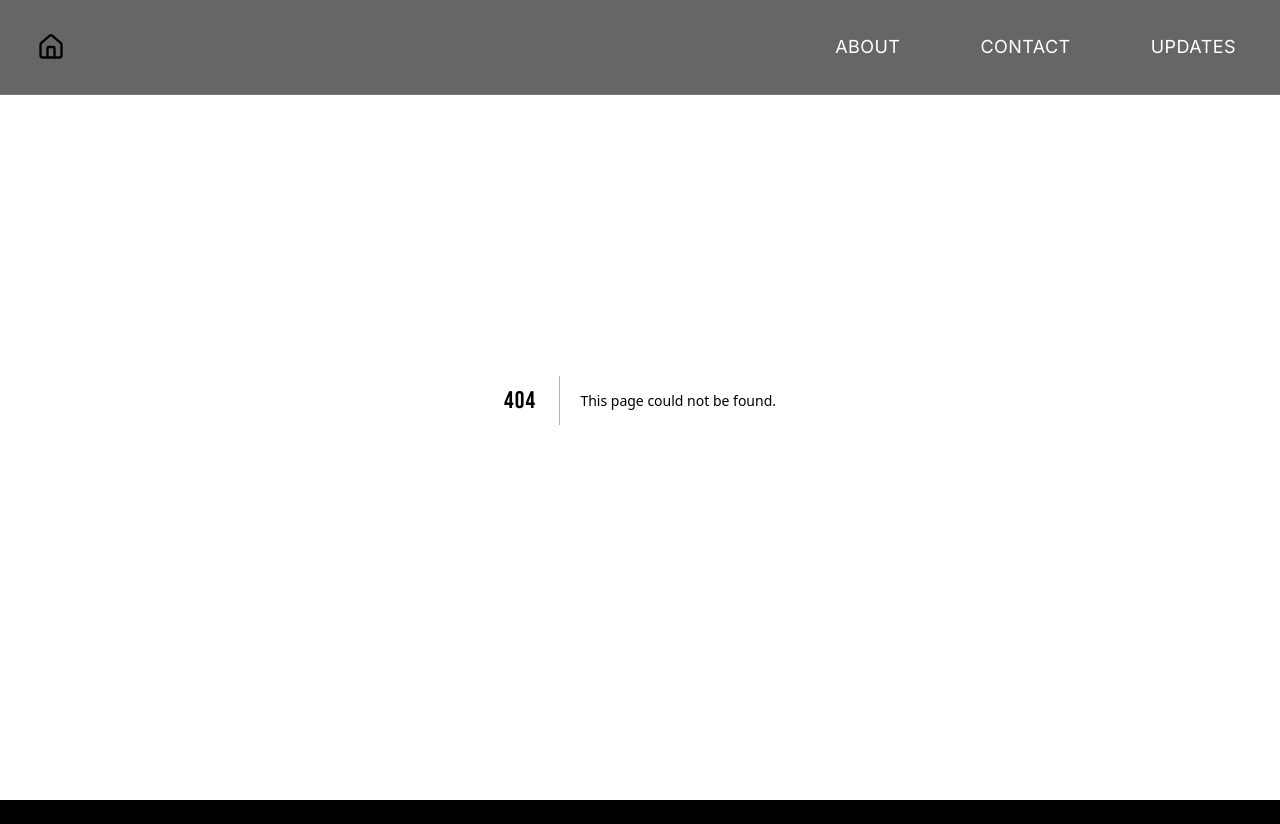
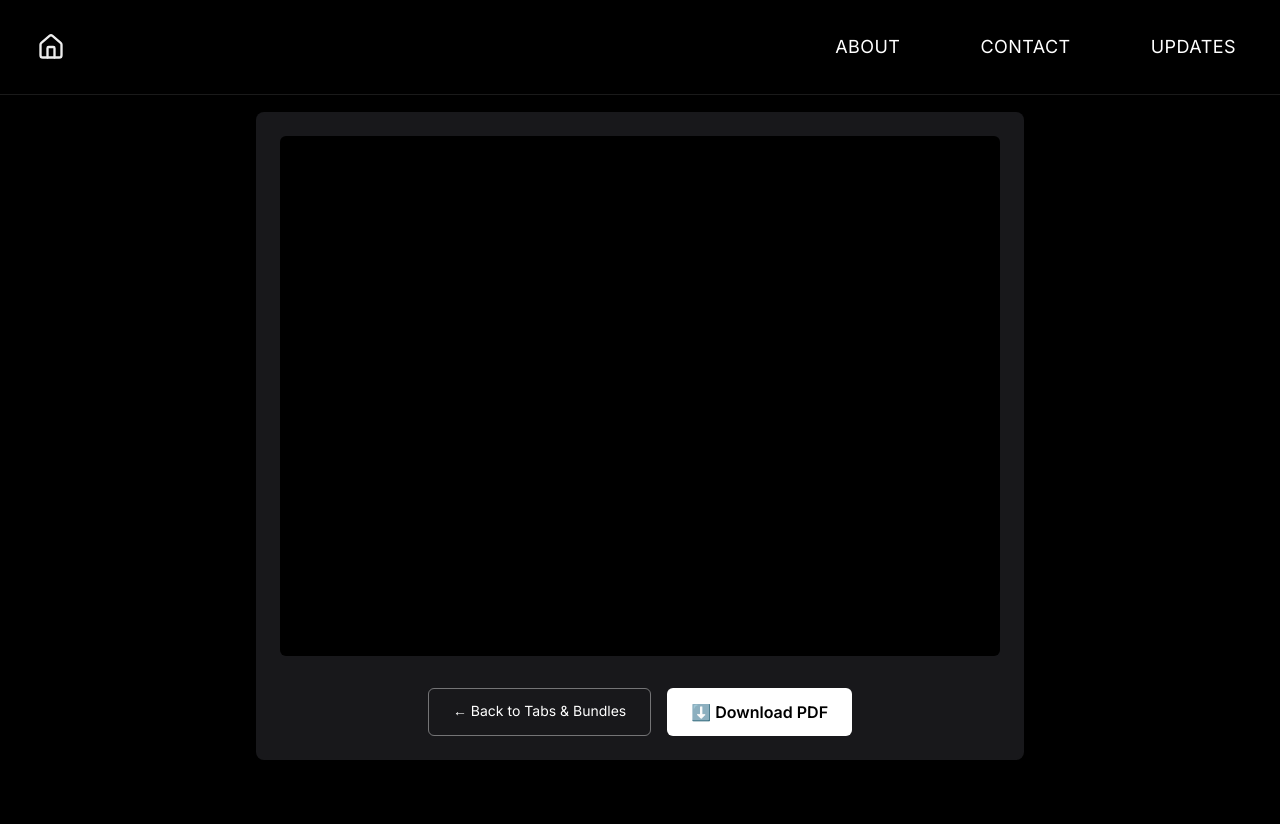
Before and after one commit to valenciomuskiet/valencio-guitar, a Next.js app: page /free/anxiety in a window 1280 px wide. Before the commit this address had no page. Before the commit the page ends 800 px from the top, so only its background shows below. Built offline with nearby package versions, Linux system fonts and the light colour scheme.

Commit message:
Cleaned up free tab page and updated UI styling

```diff
--- /dev/null
+++ b/src/app/free/anxiety/page.tsx
@@ -0,0 +1,34 @@
+"use client";
+
+import Link from "next/link";
+
+export default function FreeAnxietyPage() {
+  return (
+    <main className="min-h-screen bg-black text-white flex flex-col items-center justify-start pt-28 pb-16 px-6">
+      <div className="w-full max-w-3xl bg-zinc-900 p-6 rounded-lg shadow-lg">
+        <iframe
+          src="/free/anxiety/anxiety.pdf"
+          className="w-full h-[65vh] rounded-md"
+        ></iframe>
+
+        {/* Buttons under PDF */}
+        <div className="flex justify-center gap-4 mt-8">
+          <Link
+            href="/tabs"
+            className="px-6 py-3 border border-white/40 rounded-md hover:bg-white hover:text-black transition text-sm font-medium"
+          >
+            ← Back to Tabs & Bundles
+          </Link>
+
+          <a
+            href="/free/anxiety/anxiety.pdf"
+            download
+            className="bg-white text-black font-semibold px-6 py-3 rounded-md hover:bg-gray-200 transition"
+          >
+            ⬇️ Download PDF
+          </a>
+        </div>
+      </div>
+    </main>
+  );
+}
--- a/src/app/tabs/page.tsx
+++ b/src/app/tabs/page.tsx
@@ -1,4 +1,6 @@
 "use client";
+
+import Link from "next/link";
 
 type Tab = {
   id: number;
@@ -12,13 +14,12 @@ type Tab = {
 const TABS: Tab[] = [
   {
     id: 1,
-    title: "Messy - Lola Young",
+    title: "Messy - Lola Young \n",
     price: "€2.60",
     oldPrice: "€4,00",
     videoId: "lB5ptkpGdWc",
     kofiUrl: "https://www.mymusicfive.com/valenciosaez/324313",
   },
-
   {
     id: 2,
     title: "The Elder Scrolls IV: Oblivion Main Theme",
@@ -27,7 +28,14 @@ const TABS: Tab[] = [
     videoId: "k5gyiUf_kNI",
     kofiUrl: "https://www.mymusicfive.com/valenciosaez/325376",
   },
-  // ✅ just add more objects here
+  {
+    id: 3,
+    title: "Anxiety x Somebody that I Used to Know (riff)",
+    price: "FREE",
+    oldPrice: "",
+    videoId: "oQUnNgwbEXY",
+    kofiUrl: "",
+  },
 ];
 
 export default function TabsPage() {
@@ -45,6 +53,8 @@ export default function TabsPage() {
 }
 
 function VideoCard({ tab }: { tab: Tab }) {
+  const isFree = tab.price === "FREE";
+
   return (
     <div className="bg-zinc-900 p-5 rounded-xl shadow-lg text-center">
       <div className="relative w-full h-64 mb-4 rounded-lg overflow-hidden">
@@ -54,22 +64,40 @@ function VideoCard({ tab }: { tab: Tab }) {
           title={`${tab.title} demo`}
           allow="autoplay; encrypted-media; picture-in-picture"
         ></iframe>
+
+        {isFree && (
+          <div className="absolute top-2 right-2 text-white text-xs font-bold px-2 py-1 rounded-full border border-white/30 bg-white/10 backdrop-blur-sm">
+            FREE
+          </div>
+        )}
       </div>
 
       <h3 className="text-2xl font-bold mb-1">{tab.title}</h3>
+
       <div className="flex justify-center items-center gap-2 mb-3">
+        {tab.oldPrice && (
           <p className="text-gray-500 line-through">{tab.oldPrice}</p>
+        )}
         <p className="text-lg font-semibold text-white">{tab.price}</p>
       </div>
 
+      {isFree ? (
+        <Link
+          href={{ pathname: "/free/anxiety" }}
+          className="inline-block bg-white text-black px-6 py-3 rounded-md font-semibold hover:bg-gray-200 transition"
+        >
+          View Free Tab
+        </Link>
+      ) : (
         <a
           href={tab.kofiUrl}
           target="_blank"
           rel="noopener noreferrer"
-        className="inline-block bg-white text-black px-6 py-3 rounded-md font-medium"
+          className="inline-block bg-white text-black px-6 py-3 rounded-md font-medium hover:bg-gray-200 transition"
         >
-        Buy Here
+          Get Here
         </a>
+      )}
     </div>
   );
 }
```
Also changed, not shown: src/app/free/anxiety/anxiety.png (added), 1 other file (tests, documents, lock files or other folders). Lines whose indentation alone changed are shown as unchanged.
